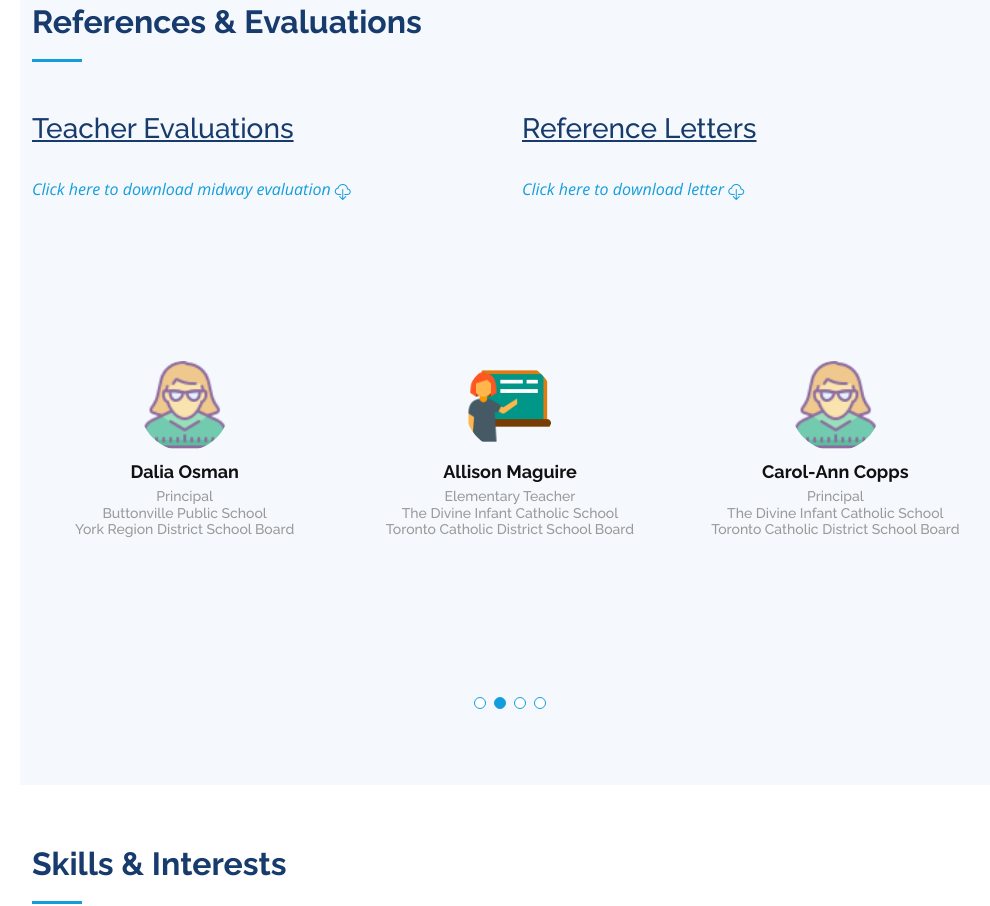
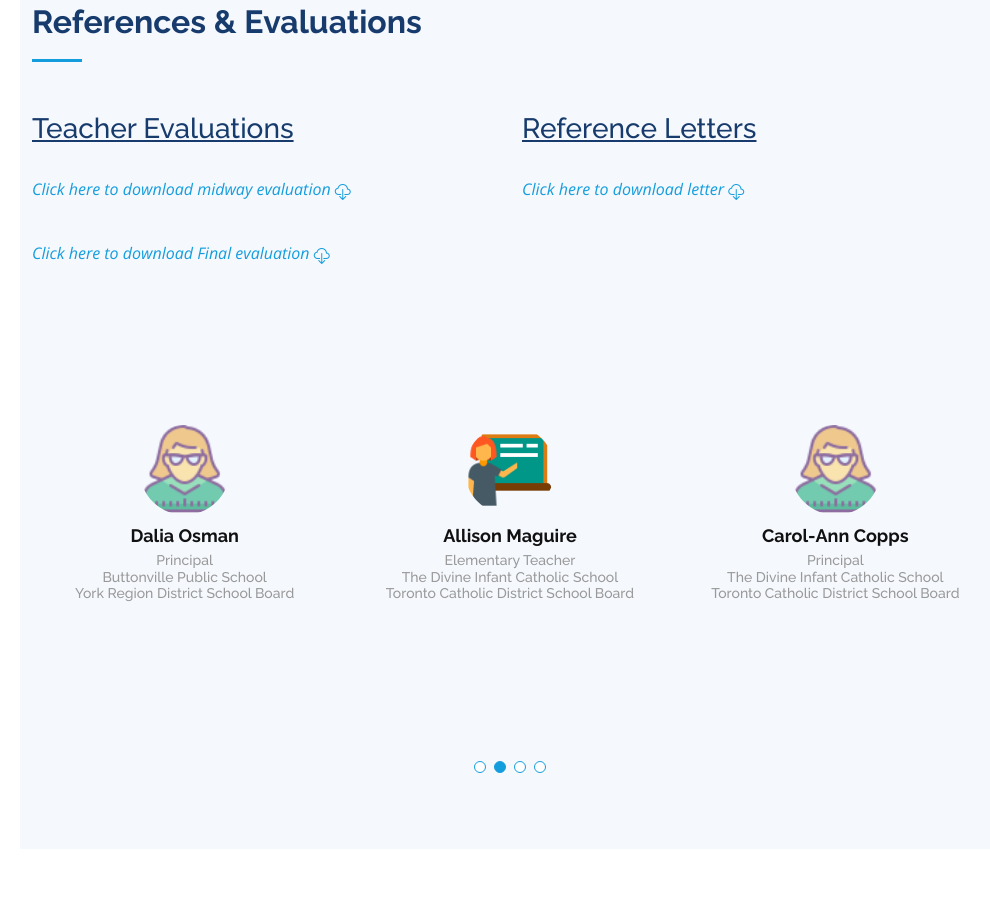
Before and after one commit to stephaniemoses91/portfolio, a plain HTML site: page index.html in a window 1280 px wide. Shown: the part 6730-7636 px from the top of the page, without its empty margins (280-1270 px from the left). Drawn offline with nearby package versions, Linux system fonts and the light colour scheme; files whose address does not match are found by name.

Commit message:
added final evaluation report

```diff
--- a/index.html
+++ b/index.html
@@ -531,6 +531,8 @@
             <div class="resume-item">
               <br>
               <p><em><a href="assets/img/portfolio/Lesson-Plan-1/Midway Evaluation Report.pdf">Click here to download midway evaluation <i class="bi bi-cloud-download"></i></a></em></p>
+              <br>
+              <p><em><a href="assets/img/portfolio/Lesson-Plan-1/Final Evaluation Report.pdf">Click here to download Final evaluation <i class="bi bi-cloud-download"></i></a></em></p>
             </div>
           </div>
 
```
Also changed, not shown: 2 other files.
